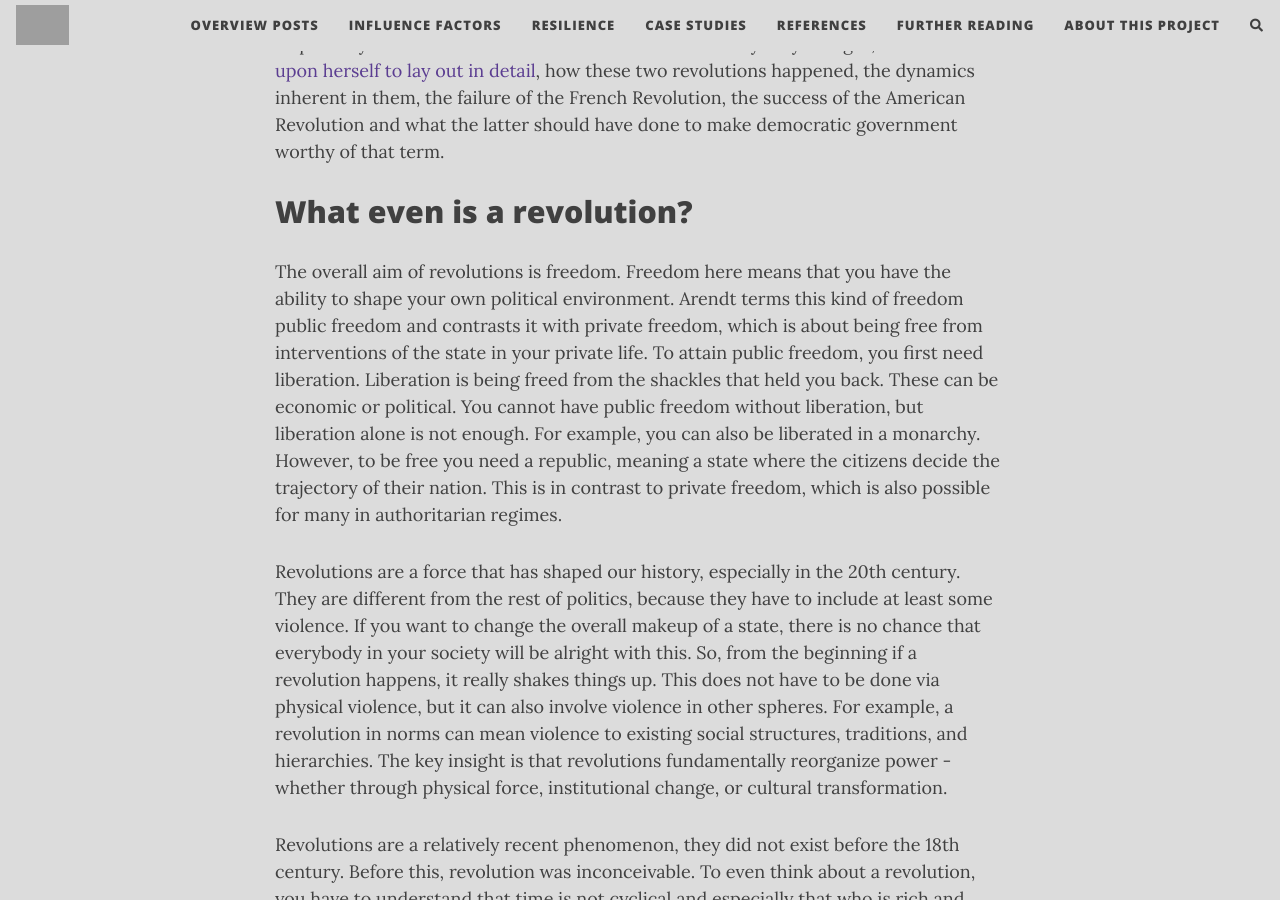
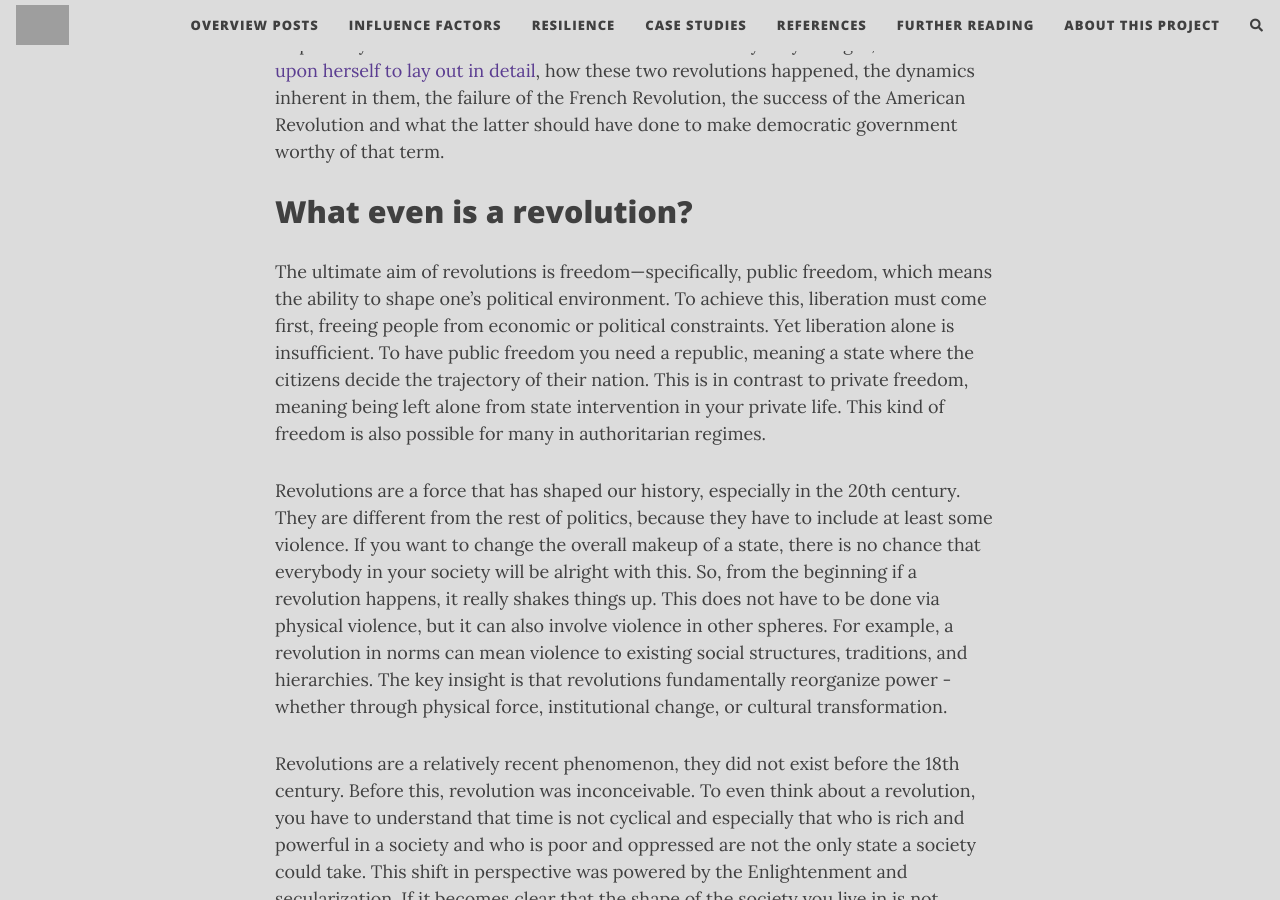
Before and after one commit to florianjehn/Societal_Collapse, a Jekyll site: the page built from _posts/2025-02-06-revolution.md, in a window 1280 px wide and 900 px high, scrolled down 596 px. Built offline with Jekyll 4.4.1, drawn with Linux system fonts in a browser that asks for light colours; nearby versions of some CDN libraries; comment, search, counter and statistics services are not loaded; grey boxes are pictures that could not be loaded.

Commit message:
Update 2025-02-06-revolution.md

```diff
--- a/_posts/2025-02-06-revolution.md
+++ b/_posts/2025-02-06-revolution.md
@@ -10,7 +10,7 @@ readtime: true
 What do you think about when you hear the term revolution? Likely, you think of the French Revolution and things like the Storm of the Bastille, the Guillotine or Louis XVI's execution. It is on the forefront of our minds, because the French Revolution escalated so quickly and so violently that it left a permanent mark on the world. It left us with the idea that once you start a revolution, it is a torrent that takes everything with it. This shaped what we expect of a revolution and provided us with a script on how to conduct one. Revolutionaries ever since have taken up this script again and again. Especially, the October Revolution took strong inspirations from the French one. This includes: the revolution having to devour its own children, the unmasking of a hidden enemy of the people, and the split into two extreme factions. The fact that everybody only thinks about the French Revolution annoyed Hannah Arendt to no end. She argued that there is a revolution which was actually (mostly) successful, which we could get inspired by instead: the American Revolution. To set everybody straight, [she took it upon herself to lay out in detail](https://www.goodreads.com/book/show/127232.On_Revolution), how these two revolutions happened, the dynamics inherent in them, the failure of the French Revolution, the success of the American Revolution and what the latter should have done to make democratic government worthy of that term.
 
 # What even is a revolution?
-The overall aim of revolutions is freedom. Freedom here means that you have the ability to shape your own political environment. Arendt terms this kind of freedom public freedom and contrasts it with private freedom, which is about being free from interventions of the state in your private life. To attain public freedom, you first need liberation. Liberation is being freed from the shackles that held you back. These can be economic or political. You cannot have public freedom without liberation, but liberation alone is not enough. For example, you can also be liberated in a monarchy. However, to be free you need a republic, meaning a state where the citizens decide the trajectory of their nation. This is in contrast to private freedom, which is also possible for many in authoritarian regimes.
+The ultimate aim of revolutions is freedom—specifically, public freedom, which means the ability to shape one's political environment. To achieve this, liberation must come first, freeing people from economic or political constraints. Yet liberation alone is insufficient. To have public freedom you need a republic, meaning a state where the citizens decide the trajectory of their nation. This is in contrast to private freedom, meaning being left alone from state intervention in your private life. This kind of freedom is also possible for many in authoritarian regimes.
 
 Revolutions are a force that has shaped our history, especially in the 20th century. They are different from the rest of politics, because they have to include at least some violence. If you want to change the overall makeup of a state, there is no chance that everybody in your society will be alright with this. So, from the beginning if a revolution happens, it really shakes things up. This does not have to be done via physical violence, but it can also involve violence in other spheres. For example, a revolution in norms can mean violence to existing social structures, traditions, and hierarchies. The key insight is that revolutions fundamentally reorganize power - whether through physical force, institutional change, or cultural transformation.
 
```
